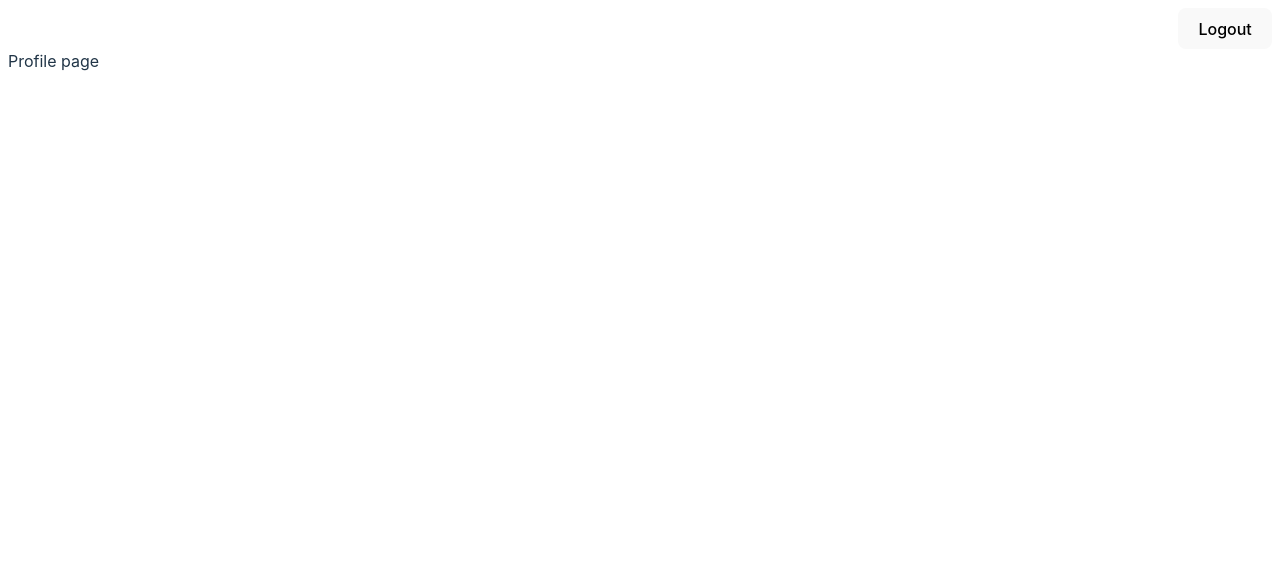
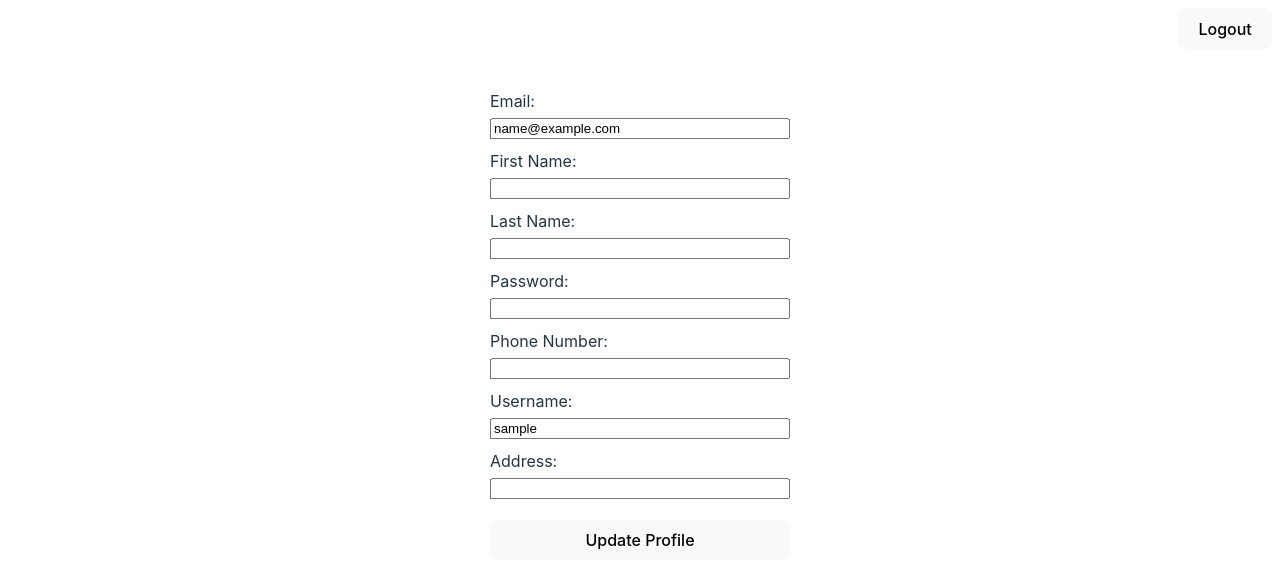
Before and after one commit to fachfouch1/FrontendMedis, a React (Vite) app: page /profile in a window 1280 px wide. Shown: the top 588 px of the page. Built offline with nearby package versions, Linux system fonts and the light colour scheme; sample sign-in values are in the browser's storage.

Commit message:
add profile page

```diff
--- a/src/components/Profile/Profile.tsx
+++ b/src/components/Profile/Profile.tsx
@@ -1,5 +1,115 @@
+import { useEffect, useState } from "react";
+import styles from "./profile.module.css"; // Import the CSS module
+
 const ProfilePage = () => {
-  return <div>Profile page</div>;
+  const [account, setAccount] = useState({
+    email: "",
+    first_name: "",
+    last_name: "",
+    password: "",
+    phone_number: "",
+    username: "",
+    role: "", // Assuming role is not editable but displayed
+    address: "",
+  });
+
+  const handleInputChange = (e: any) => {
+    const { name, value } = e.target;
+    setAccount((prevState) => ({
+      ...prevState,
+      [name]: value,
+    }));
+  };
+
+  const handleSubmit = (e: any) => {
+    e.preventDefault();
+    console.log("Updated Account:", account);
+    // Implementation to update the data on server
+  };
+
+  useEffect(() => {
+    const loggedInUser = localStorage.getItem("userData");
+    if (loggedInUser) {
+      const userData = JSON.parse(loggedInUser);
+      setAccount({
+        email: userData.email,
+        first_name: userData.first_name,
+        last_name: userData.last_name,
+        password: "", // Password should not be displayed
+        phone_number: userData.phone_number,
+        username: userData.username,
+        role: userData.role,
+        address: userData.address,
+      });
+    }
+  }, []);
+
+  return (
+    <div className={styles.container}>
+      <form className={styles.form} onSubmit={handleSubmit}>
+        <label className={styles.label}>Email:</label>
+        <input className={styles.input} type="email" name="email" value={account.email} onChange={handleInputChange} />
+
+        <label className={styles.label}>First Name:</label>
+        <input
+          className={styles.input}
+          type="text"
+          name="first_name"
+          value={account.first_name}
+          onChange={handleInputChange}
+        />
+
+        <label className={styles.label}>Last Name:</label>
+        <input
+          className={styles.input}
+          type="text"
+          name="last_name"
+          value={account.last_name}
+          onChange={handleInputChange}
+        />
+
+        <label className={styles.label}>Password:</label>
+        <input
+          className={styles.input}
+          type="password"
+          name="password"
+          value={account.password}
+          onChange={handleInputChange}
+        />
+
+        <label className={styles.label}>Phone Number:</label>
+        <input
+          className={styles.input}
+          type="text"
+          name="phone_number"
+          value={account.phone_number}
+          onChange={handleInputChange}
+        />
+
+        <label className={styles.label}>Username:</label>
+        <input
+          className={styles.input}
+          type="text"
+          name="username"
+          value={account.username}
+          onChange={handleInputChange}
+        />
+
+        <label className={styles.label}>Address:</label>
+        <input
+          className={styles.input}
+          type="text"
+          name="address"
+          value={account.address}
+          onChange={handleInputChange}
+        />
+
+        <button className={styles.button} type="submit">
+          Update Profile
+        </button>
+      </form>
+    </div>
+  );
 };
 
 export default ProfilePage;
--- /dev/null
+++ b/src/components/Profile/profile.module.css
@@ -0,0 +1,29 @@
+/* ProfilePage.module.css */
+.container {
+  position: absolute;
+  top: 40%;
+  left: 50%;
+  transform: translate(-50%, -50%);
+  flex-direction: column;
+  padding: 20px;
+  width: 1000px;
+}
+
+.form {
+    display: flex;
+    flex-direction: column;
+    max-width: 300px;
+    margin: auto;
+  }
+
+  .label {
+    margin-top: 10px;
+  }
+
+  .input {
+    margin-top: 5px;
+  }
+
+  .button {
+    margin-top: 20px;
+  }
```
